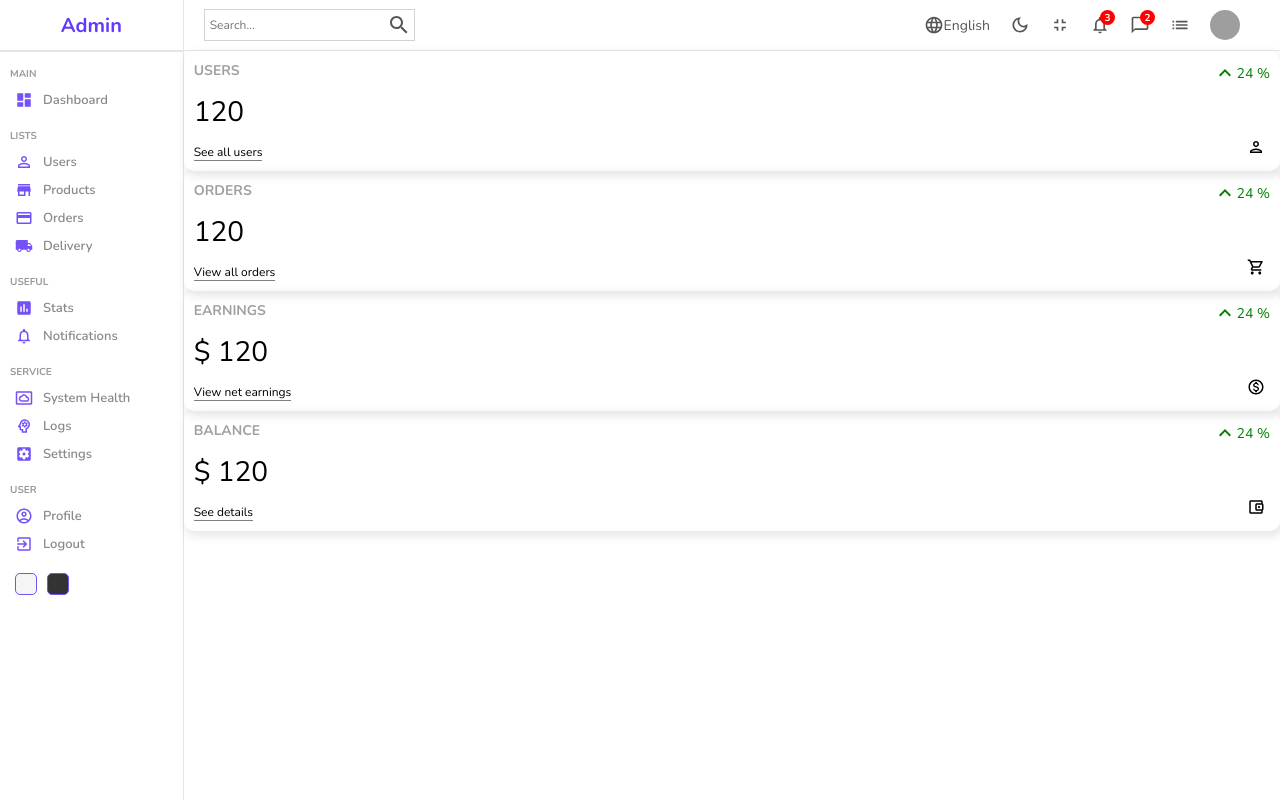
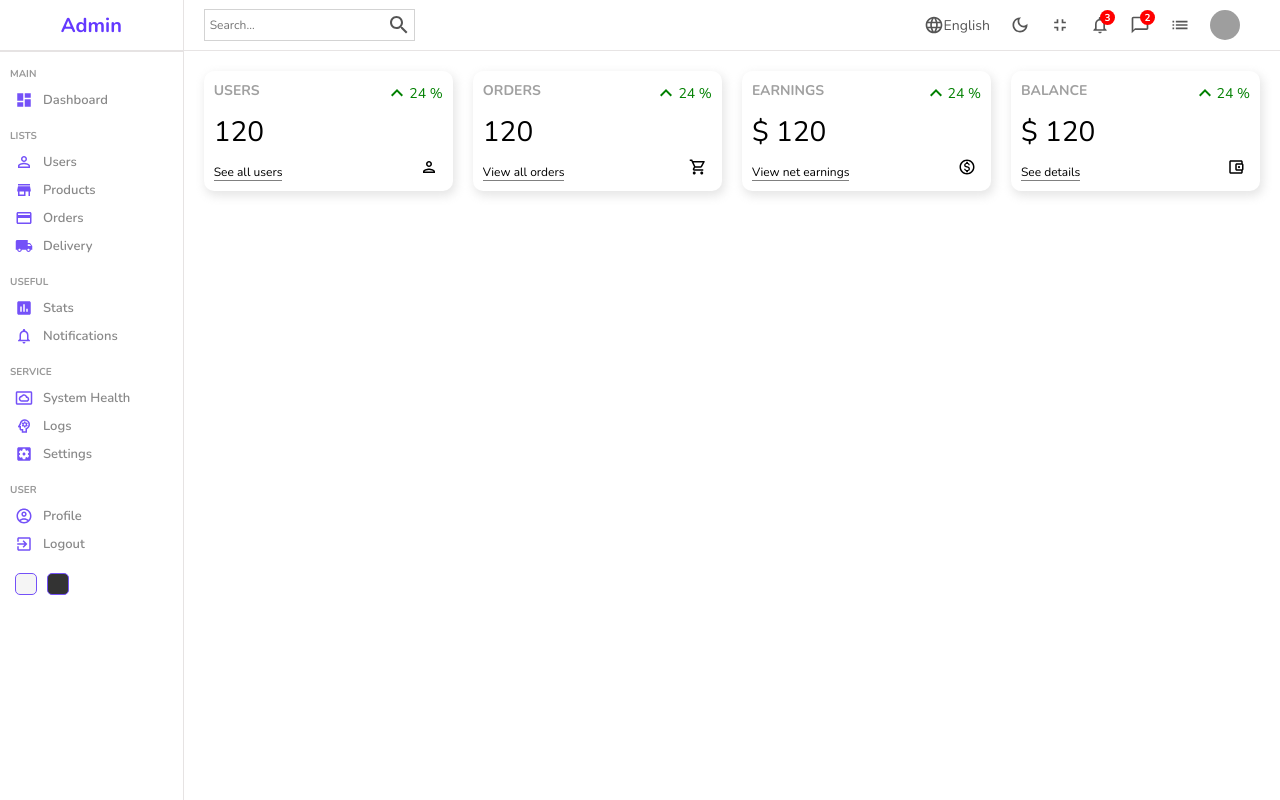
Before and after one commit to daw-maj-pl/admin-dashboard, a React (Create React App) app: page / in a window 1280 px wide. Built offline with nearby package versions, Linux system fonts and the light colour scheme; grey boxes are pictures that could not be loaded.

Commit message:
Style widgets class

```diff
--- a/src/pages/home/home.scss
+++ b/src/pages/home/home.scss
@@ -3,5 +3,11 @@
 
   .homeContainer {
     flex: 6;
+
+    .widgets {
+      display: flex;
+      padding: 20px;
+      gap: 20px;
+    }
   }
 }
```
